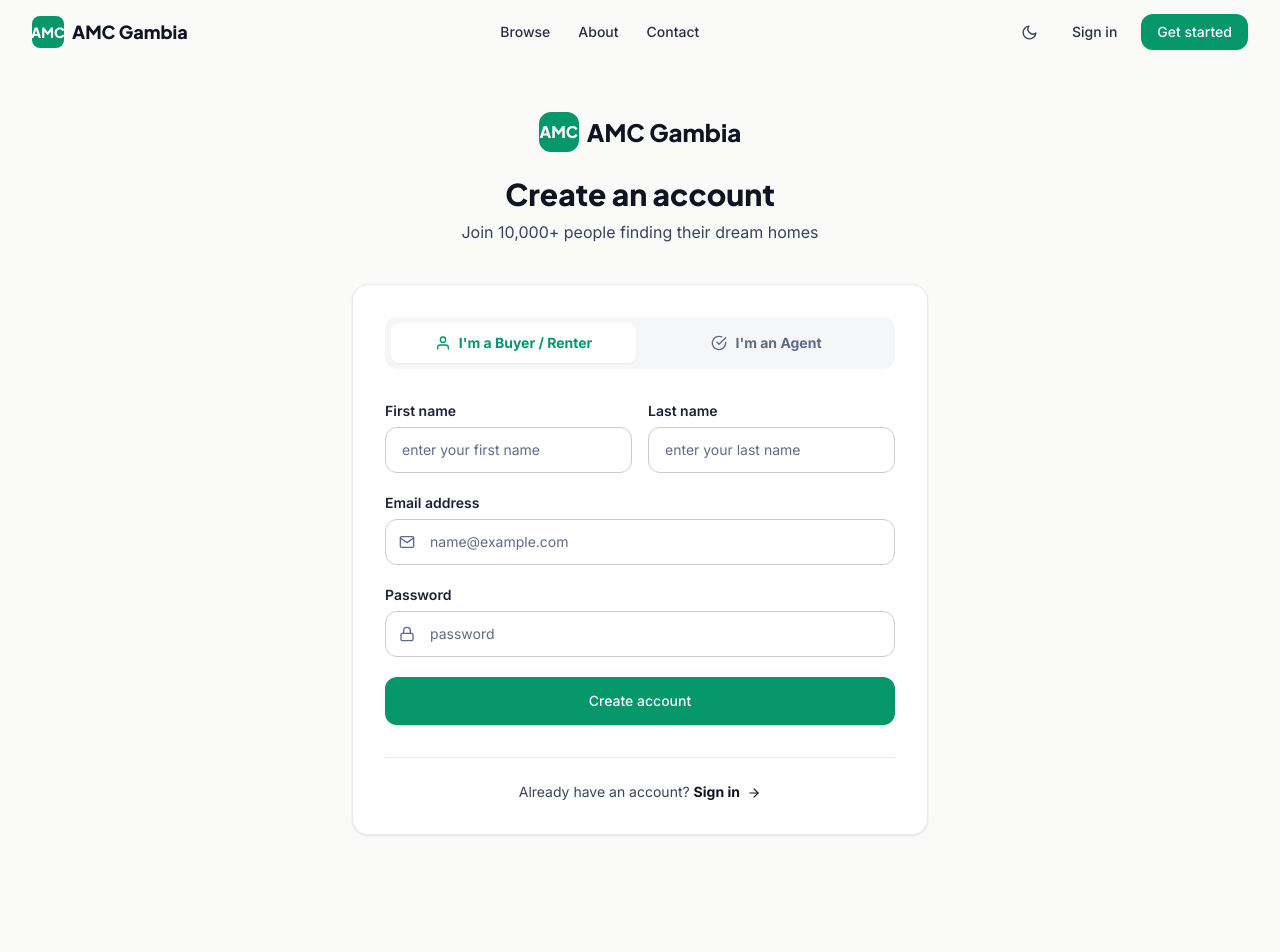
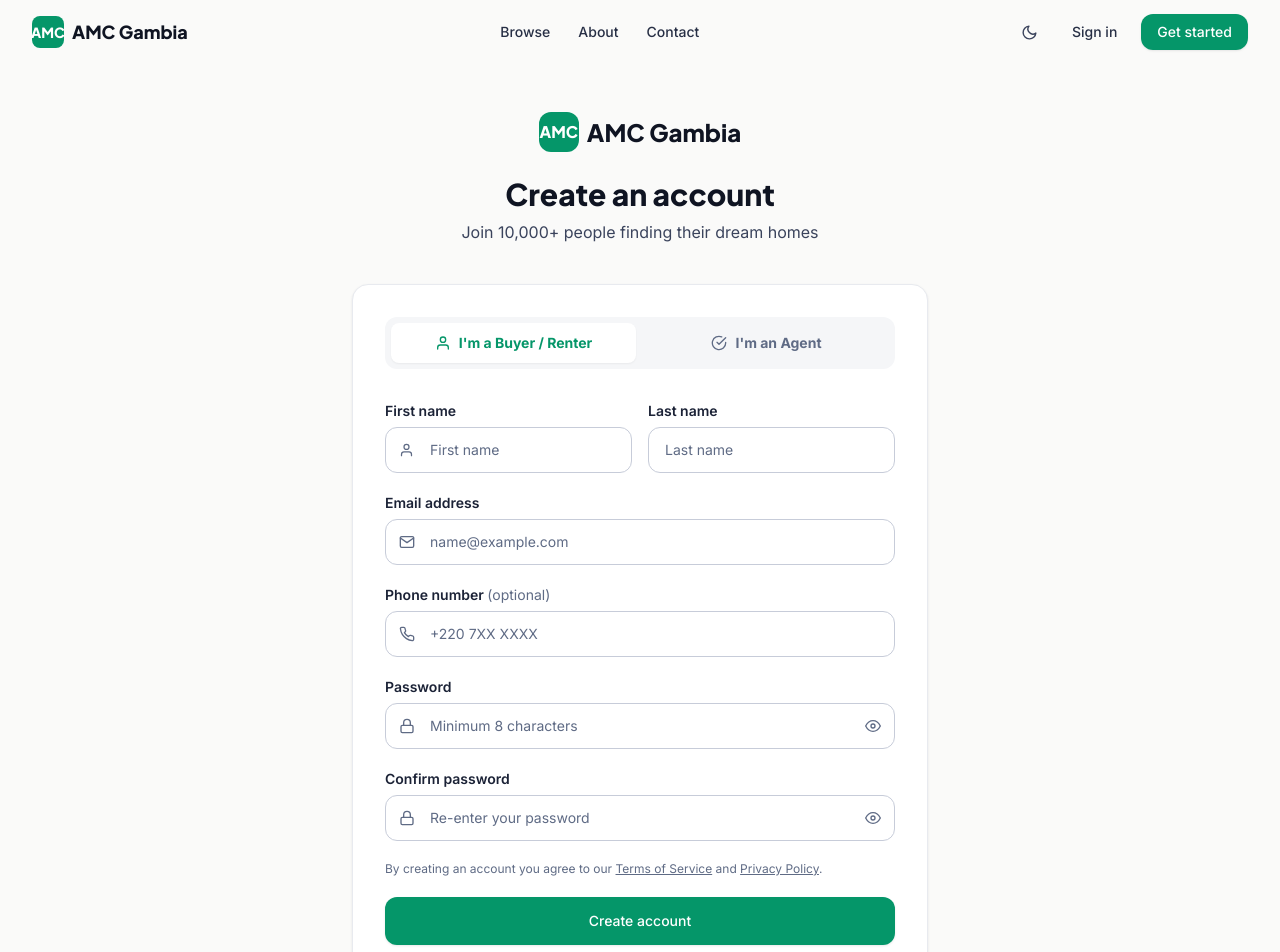
Before and after one commit to MadiCeesay/real_estate-project, a React (Vite) app in the folder frontend/: page /register in a window 1280 px wide. Shown: the top 952 px of the page. Built offline with nearby package versions, Linux system fonts and the light colour scheme; no server answers.

Commit message:
fix: register page improvements and featured properties fallback

```diff
--- a/frontend/src/pages/public/RegisterPage.jsx
+++ b/frontend/src/pages/public/RegisterPage.jsx
@@ -2,7 +2,7 @@ import { useState } from 'react'
 import { Link, useNavigate } from 'react-router-dom'
 import { useForm } from 'react-hook-form'
 import { useDispatch, useSelector } from 'react-redux'
-import { FiMail, FiLock, FiUser, FiArrowRight, FiCheckCircle } from 'react-icons/fi'
+import { FiMail, FiLock, FiUser, FiArrowRight, FiCheckCircle, FiPhone, FiEye, FiEyeOff } from 'react-icons/fi'
 import { registerUser } from '../../redux/slices/authSlice'
 import { ROLES } from '../../constants'
 import toast from 'react-hot-toast'
@@ -12,13 +12,18 @@ export default function RegisterPage() {
   const navigate = useNavigate()
   const { loading, error } = useSelector((state) => state.auth)
   const [role, setRole] = useState(ROLES.BUYER)
+  const [showPassword, setShowPassword] = useState(false)
+  const [showConfirm, setShowConfirm] = useState(false)
 
-  const { register, handleSubmit, formState: { errors } } = useForm({
-    defaultValues: { firstName: '', lastName: '', email: '', password: '' }
+  const { register, handleSubmit, watch, formState: { errors } } = useForm({
+    defaultValues: { firstName: '', lastName: '', email: '', phone: '', password: '', confirmPassword: '' }
   })
 
+  const password = watch('password')
+
   const onSubmit = async (data) => {
-    const result = await dispatch(registerUser({ ...data, role }))
+    const { confirmPassword, ...payload } = data
+    const result = await dispatch(registerUser({ ...payload, role }))
     if (registerUser.fulfilled.match(result)) {
       toast.success(`Account created! Welcome, ${result.payload.user.firstName}`)
       navigate('/')
@@ -41,12 +46,14 @@ export default function RegisterPage() {
           {/* Role Switcher */}
           <div className="grid grid-cols-1 sm:grid-cols-2 gap-2 p-1.5 bg-ink-50 dark:bg-ink-900 rounded-xl mb-8">
             <button
+              type="button"
               onClick={() => setRole(ROLES.BUYER)}
               className={`flex-1 flex items-center justify-center gap-2 py-2.5 text-sm font-bold rounded-lg transition-all ${role === ROLES.BUYER ? 'bg-white dark:bg-ink-800 text-emerald-600 shadow-sm' : 'text-ink-400 hover:text-ink-600'}`}
             >
               <FiUser size={16} /> I'm a Buyer / Renter
             </button>
             <button
+              type="button"
               onClick={() => setRole(ROLES.AGENT)}
               className={`flex-1 flex items-center justify-center gap-2 py-2.5 text-sm font-bold rounded-lg transition-all ${role === ROLES.AGENT ? 'bg-white dark:bg-ink-800 text-emerald-600 shadow-sm' : 'text-ink-400 hover:text-ink-600'}`}
             >
@@ -61,27 +68,34 @@ export default function RegisterPage() {
               </div>
             )}
 
+            {/* Name row */}
             <div className="grid grid-cols-2 gap-4">
               <div>
                 <label className="block text-sm font-semibold text-ink-700 dark:text-ink-200 mb-1.5">First name</label>
-                <input
-                  type="text"
-                  placeholder="enter your first name"
-                  {...register('firstName', { required: 'Required' })}
-                  className={`input-field ${errors.firstName ? 'border-red-500' : ''}`}
-                />
+                <div className="relative">
+                  <FiUser className="absolute left-3.5 top-1/2 -translate-y-1/2 text-ink-400" size={15} />
+                  <input
+                    type="text"
+                    placeholder="First name"
+                    {...register('firstName', { required: 'First name is required' })}
+                    className={`input-field !pl-11 ${errors.firstName ? 'border-red-500' : ''}`}
+                  />
+                </div>
+                {errors.firstName && <p className="text-xs text-red-500 mt-1">{errors.firstName.message}</p>}
               </div>
               <div>
                 <label className="block text-sm font-semibold text-ink-700 dark:text-ink-200 mb-1.5">Last name</label>
                 <input
                   type="text"
-                  placeholder="enter your last name"
-                  {...register('lastName', { required: 'Required' })}
+                  placeholder="Last name"
+                  {...register('lastName', { required: 'Last name is required' })}
                   className={`input-field ${errors.lastName ? 'border-red-500' : ''}`}
                 />
+                {errors.lastName && <p className="text-xs text-red-500 mt-1">{errors.lastName.message}</p>}
               </div>
             </div>
 
+            {/* Email */}
             <div>
               <label className="block text-sm font-semibold text-ink-700 dark:text-ink-200 mb-1.5">Email address</label>
               <div className="relative">
@@ -89,36 +103,100 @@ export default function RegisterPage() {
                 <input
                   type="email"
                   placeholder="name@example.com"
-                  {...register('email', { required: 'Email is required' })}
+                  {...register('email', {
+                    required: 'Email is required',
+                    pattern: { value: /^[^\s@]+@[^\s@]+\.[^\s@]+$/, message: 'Enter a valid email' }
+                  })}
                   className={`input-field !pl-11 ${errors.email ? 'border-red-500' : ''}`}
                 />
               </div>
               {errors.email && <p className="text-xs text-red-500 mt-1">{errors.email.message}</p>}
             </div>
 
+            {/* Phone */}
+            <div>
+              <label className="block text-sm font-semibold text-ink-700 dark:text-ink-200 mb-1.5">
+                Phone number <span className="text-ink-400 font-normal">(optional)</span>
+              </label>
+              <div className="relative">
+                <FiPhone className="absolute left-3.5 top-1/2 -translate-y-1/2 text-ink-400" />
+                <input
+                  type="tel"
+                  placeholder="+220 7XX XXXX"
+                  {...register('phone', {
+                    pattern: { value: /^[+\d\s\-()]{7,20}$/, message: 'Enter a valid phone number' }
+                  })}
+                  className={`input-field !pl-11 ${errors.phone ? 'border-red-500' : ''}`}
+                />
+              </div>
+              {errors.phone && <p className="text-xs text-red-500 mt-1">{errors.phone.message}</p>}
+            </div>
+
+            {/* Password */}
             <div>
               <label className="block text-sm font-semibold text-ink-700 dark:text-ink-200 mb-1.5">Password</label>
               <div className="relative">
                 <FiLock className="absolute left-3.5 top-1/2 -translate-y-1/2 text-ink-400" />
                 <input
-                  type="password"
-                  placeholder="password"
+                  type={showPassword ? 'text' : 'password'}
+                  placeholder="Minimum 8 characters"
                   {...register('password', {
                     required: 'Password is required',
                     minLength: { value: 8, message: 'Minimum 8 characters' }
                   })}
-                  className={`input-field !pl-11 ${errors.password ? 'border-red-500' : ''}`}
+                  className={`input-field !pl-11 !pr-11 ${errors.password ? 'border-red-500' : ''}`}
                 />
+                <button
+                  type="button"
+                  onClick={() => setShowPassword((v) => !v)}
+                  className="absolute right-3.5 top-1/2 -translate-y-1/2 text-ink-400 hover:text-ink-600 transition-colors"
+                  aria-label={showPassword ? 'Hide password' : 'Show password'}
+                >
+                  {showPassword ? <FiEyeOff size={16} /> : <FiEye size={16} />}
+                </button>
               </div>
               {errors.password && <p className="text-xs text-red-500 mt-1">{errors.password.message}</p>}
             </div>
+
+            {/* Confirm Password */}
+            <div>
+              <label className="block text-sm font-semibold text-ink-700 dark:text-ink-200 mb-1.5">Confirm password</label>
+              <div className="relative">
+                <FiLock className="absolute left-3.5 top-1/2 -translate-y-1/2 text-ink-400" />
+                <input
+                  type={showConfirm ? 'text' : 'password'}
+                  placeholder="Re-enter your password"
+                  {...register('confirmPassword', {
+                    required: 'Please confirm your password',
+                    validate: (value) => value === password || 'Passwords do not match'
+                  })}
+                  className={`input-field !pl-11 !pr-11 ${errors.confirmPassword ? 'border-red-500' : ''}`}
+                />
+                <button
+                  type="button"
+                  onClick={() => setShowConfirm((v) => !v)}
+                  className="absolute right-3.5 top-1/2 -translate-y-1/2 text-ink-400 hover:text-ink-600 transition-colors"
+                  aria-label={showConfirm ? 'Hide password' : 'Show password'}
+                >
+                  {showConfirm ? <FiEyeOff size={16} /> : <FiEye size={16} />}
+                </button>
+              </div>
+              {errors.confirmPassword && <p className="text-xs text-red-500 mt-1">{errors.confirmPassword.message}</p>}
+            </div>
+
+            <p className="text-xs text-ink-400">
+              By creating an account you agree to our{' '}
+              <Link to="/terms" className="underline hover:text-emerald-600 transition-colors">Terms of Service</Link>
+              {' '}and{' '}
+              <Link to="/privacy" className="underline hover:text-emerald-600 transition-colors">Privacy Policy</Link>.
+            </p>
 
             <button
               type="submit"
               disabled={loading}
               className="btn-primary w-full !py-3.5 mt-2"
             >
-              {loading ? 'Creating account...' : 'Create account'}
+              {loading ? 'Creating account…' : 'Create account'}
             </button>
           </form>
 
```
Also changed, not shown: frontend/src/components/home/FeaturedProperties.jsx (+26 -9 lines).
